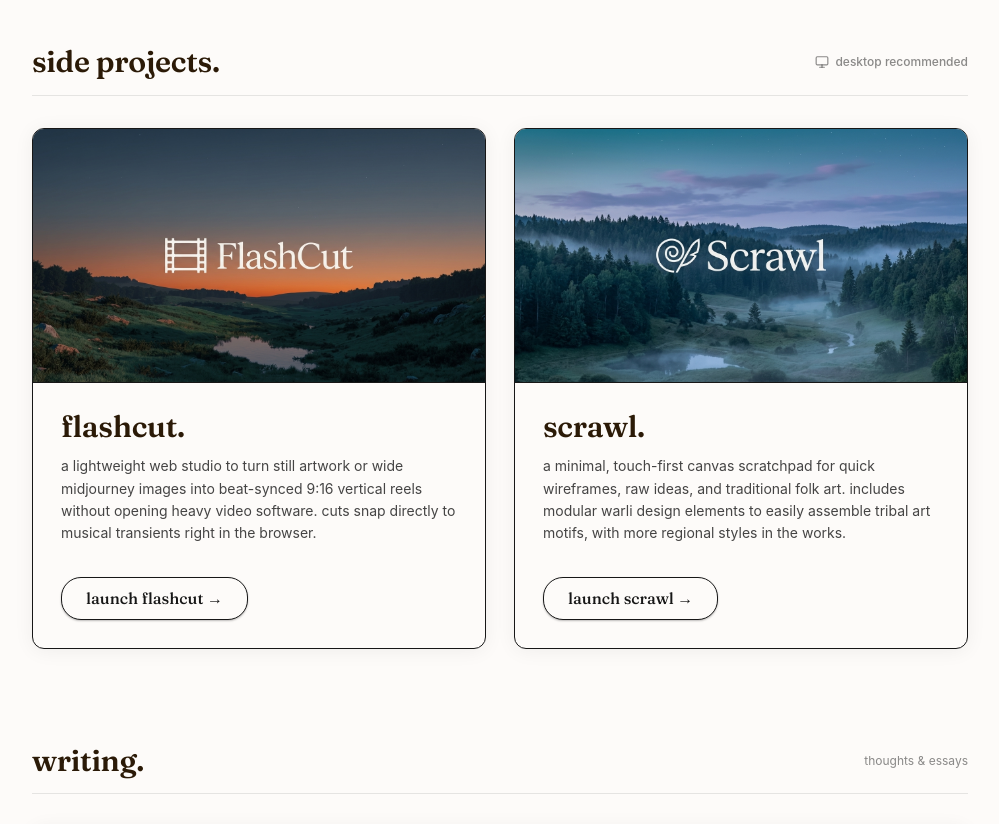
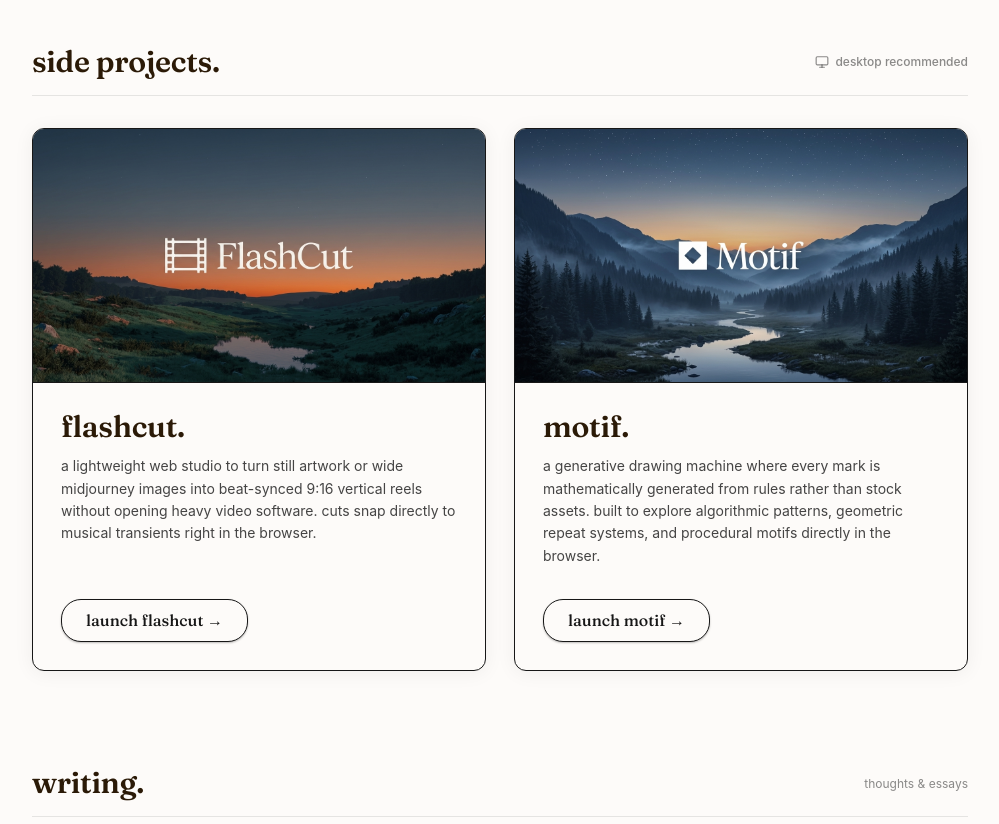
Before and after one commit to Uttambakori/uttam-index, a React (Vite) app: page / in a window 1280 px wide. Shown: the part 580-1404 px from the top of the page, without its empty margins (140-1139 px from the left). Built offline with nearby package versions, Linux system fonts and the light colour scheme.

Commit message:
fix: Replace incorrect app with user's Motif project, update live URL to scrawl-livid.vercel.app, and add cinematic Motif thumbnail

```diff
--- a/src/data/projects.js
+++ b/src/data/projects.js
@@ -22,17 +22,17 @@ export const PROJECTS = [
     },
   },
   {
-    id: "scrawl",
-    name: "scrawl",
-    thumbnail: "/assets/scrawl_thumbnail.jpg",
-    purpose: "in-browser canvas sketchpad",
+    id: "motif",
+    name: "motif",
+    thumbnail: "/assets/motif_thumbnail.jpg",
+    purpose: "pattern from a rule",
     story:
-      "a minimal, touch-first canvas scratchpad for quick wireframes, raw ideas, and traditional folk art. includes modular warli design elements to easily assemble tribal art motifs, with more regional styles in the works.",
-    url: "https://scrawl-omega.vercel.app",
+      "a generative drawing machine where every mark is mathematically generated from rules rather than stock assets. built to explore algorithmic patterns, geometric repeat systems, and procedural motifs directly in the browser.",
+    url: "https://scrawl-livid.vercel.app",
     mobileWarning: {
-      title: "scrawl works best on desktop.",
+      title: "motif requires desktop.",
       reason:
-        "scrawl features an expansive infinite digital whiteboard and modular tribal Warli motif assembler designed for fine mouse, stylus, or trackpad precision.",
+        "motif is a procedural drawing machine with rule-based pattern generators, algorithmic canvas renderers, and vector export designed for desktop screen real estate and mouse precision.",
     },
   },
 ];
```
Also changed, not shown: public/assets/motif_thumbnail.jpg (added).
